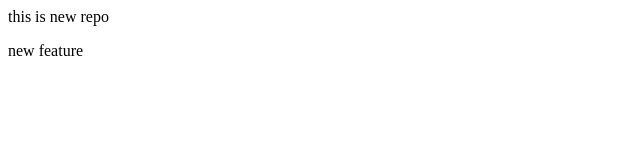
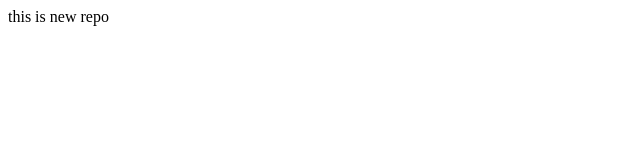
Before and after one commit to bibek2225op/localrepo, a plain HTML site: page index.html in a window 1280 px wide. Shown: the full height of the page, 0-640 px from the left. Drawn offline with Linux system fonts and the light colour scheme.

Commit message:
remove content

```diff
--- a/index.html
+++ b/index.html
@@ -1,4 +1 @@
 <p>this is new repo</p>
-<p>
-    new feature
-</p>
```
